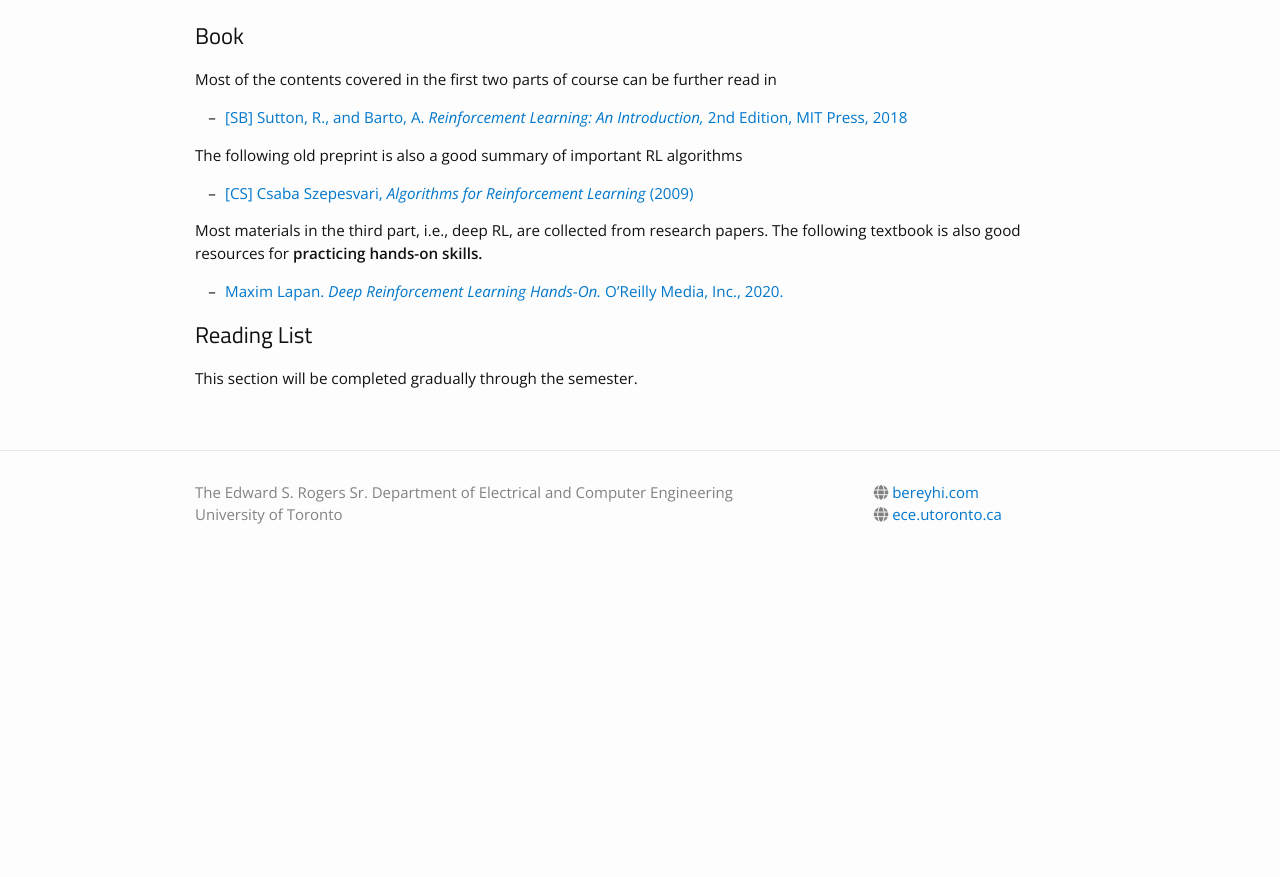
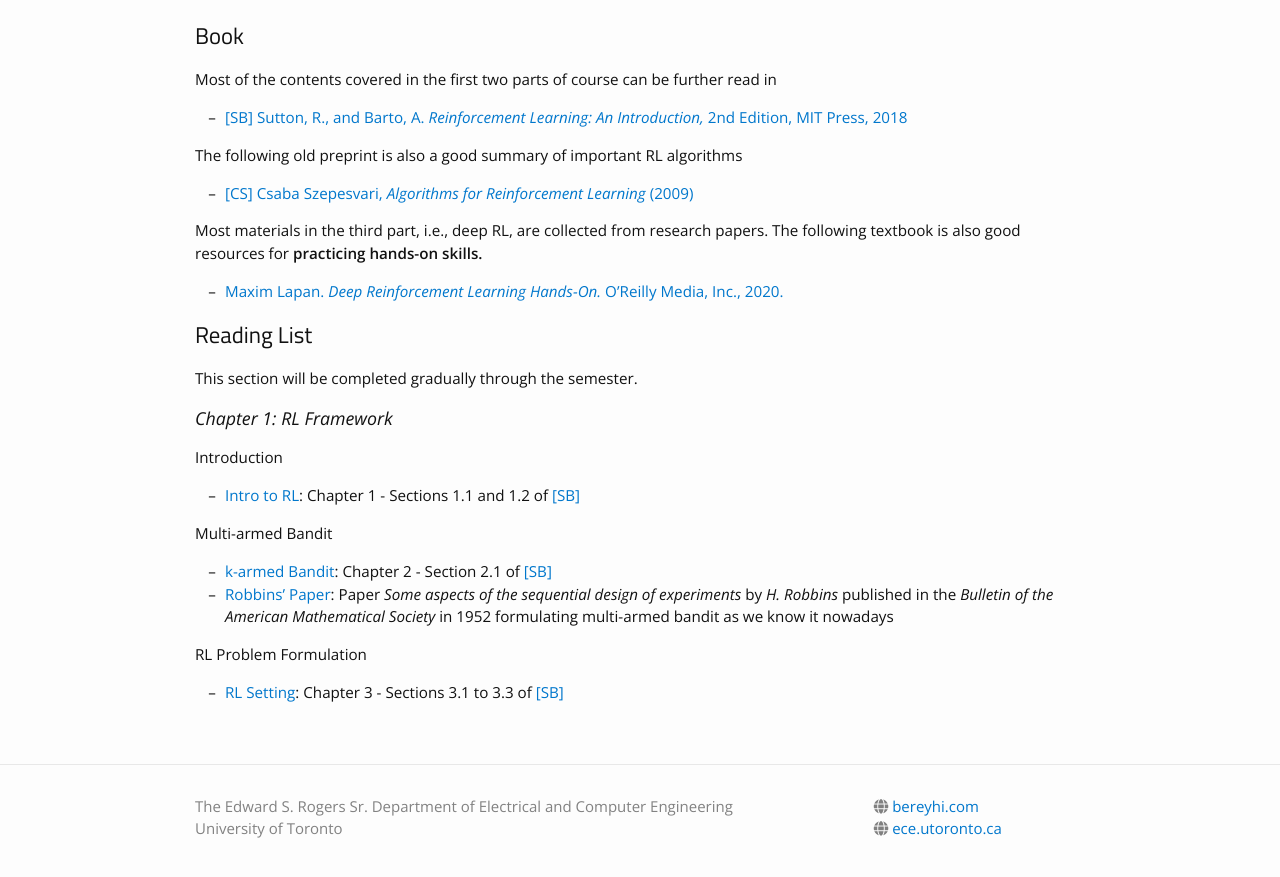
Before and after one commit to bereyhi-courses/rl-utoronto, a Jekyll site: the page built from materials.md, in a window 1280 px wide and 900 px high, scrolled down 634 px. Shown: the top 877 px of the window. Built offline with Jekyll 4.4.1, drawn with Linux system fonts in a browser that asks for light colours; nearby versions of some CDN libraries; before the commit the page ends 1220 px from its top, so only the background shows below that.

```diff
--- a/materials.md
+++ b/materials.md
@@ -42,10 +42,13 @@ Most materials in the third part, i.e., deep RL, are collected from research pap
 This section will be completed gradually through the semester.
 
 
-<!-- ### Chapter 1:
-#### Tokenization and Embedding
-* [Tokenization](https://web.stanford.edu/~jurafsky/slp3/2.pdf): Chapter 2 of [[JM]](https://web.stanford.edu/~jurafsky/slp3/)
-* [Embedding](https://web.stanford.edu/~jurafsky/slp3/6.pdf): Chapter 6 of [[JM]](https://web.stanford.edu/~jurafsky/slp3/)
+### Chapter 1: RL Framework
+#### Introduction
+* [Intro to RL](http://incompleteideas.net/book/the-book-2nd.html): Chapter 1 - Sections 1.1 and 1.2 of [[SB]](http://incompleteideas.net/book/the-book-2nd.html)
 
-* [Original BPE Algorithm](http://www.pennelynn.com/Documents/CUJ/HTML/94HTML/19940045.HTM): Original BPE Algorithm proposed by Philip Gage in 1994
-* [BPE for Tokenization](https://arxiv.org/abs/1508.07909): Paper _Neural machine translation of rare words with subword units_ by _Rico Sennrich, Barry Haddow, and Alexandra Birch_ presented in ACL 2016 that adapted BPE for NLP -->
+#### Multi-armed Bandit
+* [k-armed Bandit](http://incompleteideas.net/book/the-book-2nd.html): Chapter 2 - Section 2.1 of [[SB]](http://incompleteideas.net/book/the-book-2nd.html)
+* [Robbins' Paper](https://www.ams.org/journals/bull/1952-58-05/S0002-9904-1952-09620-8/S0002-9904-1952-09620-8.pdf): Paper _Some aspects of the sequential design of experiments_ by _H. Robbins_ published in the _Bulletin of the American Mathematical Society_ in 1952 formulating multi-armed bandit as we know it nowadays
+
+#### RL Problem Formulation
+* [RL Setting](http://incompleteideas.net/book/the-book-2nd.html): Chapter 3 - Sections 3.1 to 3.3 of [[SB]](http://incompleteideas.net/book/the-book-2nd.html)
```
Also changed, not shown: _lectures/L01_Intro.md (added, +16 -0 lines), _lectures/L01_WhyDL.md (deleted, +0 -19 lines), _lectures/L02_BanditOptim.md (added, +17 -0 lines), _lectures/L02_ProjectileML.md (deleted, +0 -19 lines), _lectures/L03_BanditMix.md (added, +17 -0 lines), _lectures/L04_RLSetting.md (added, +16 -0 lines), _lectures/L05_EnvironmentReturn.md (added, +16 -0 lines), 1 other file.
